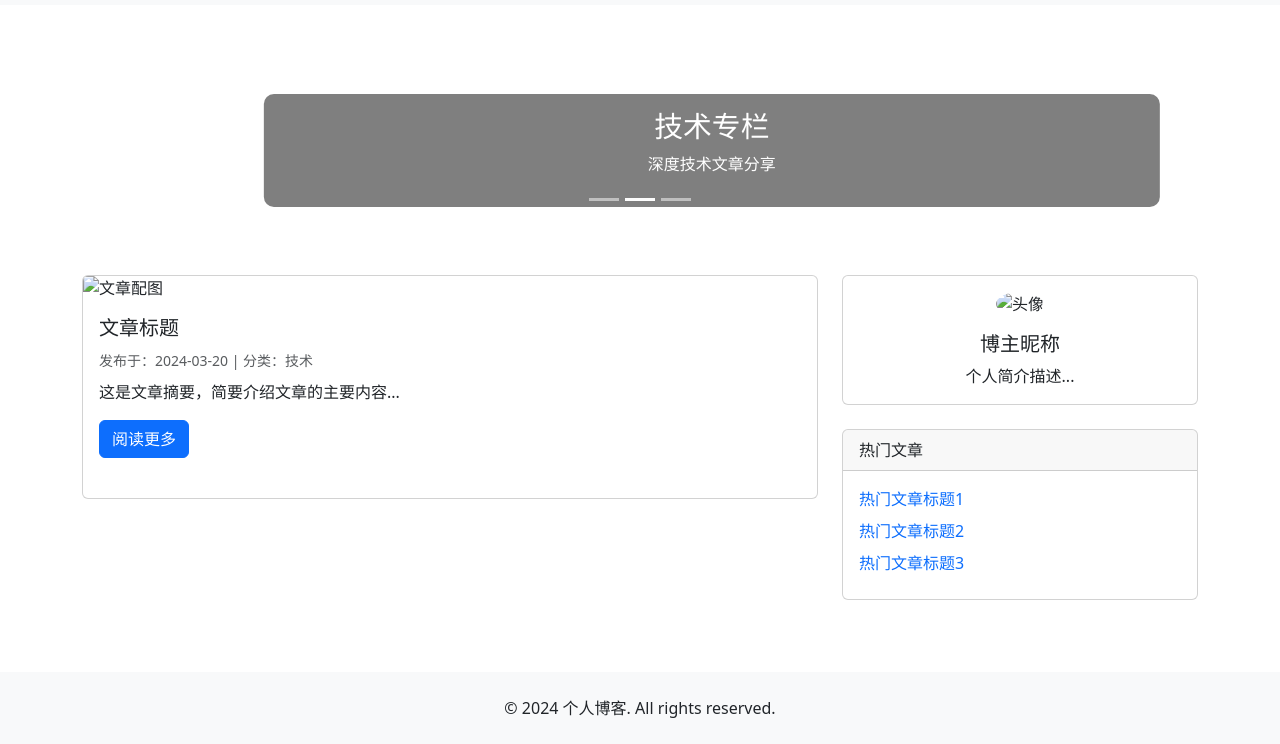
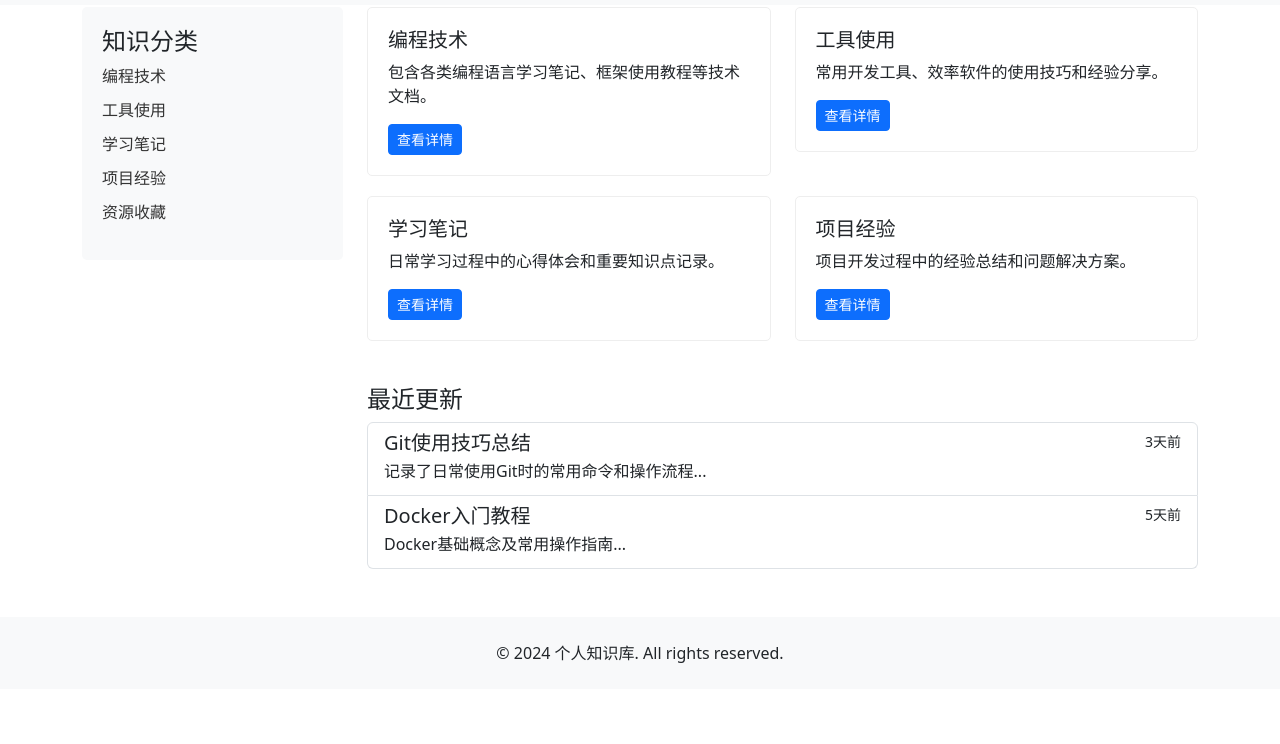
Before and after one commit to featon0526/featon0526.github.io, a plain HTML site: page index.html in a window 1280 px wide. Shown: the part 73-817 px from the top of the page. Drawn offline with nearby package versions, Linux system fonts and the light colour scheme.

Commit message:
Add files via upload

```diff
--- a/index.html
+++ b/index.html
@@ -1,19 +1,71 @@
 <!DOCTYPE html>
-<html lang="zh-CN">
+<html lang="zh">
 <head>
     <meta charset="UTF-8">
     <meta name="viewport" content="width=device-width, initial-scale=1.0">
-    <title>我的个人知识博客</title>
+    <title>个人知识库</title>
     <!-- Bootstrap CSS -->
     <link href="https://cdn.jsdelivr.net/npm/bootstrap@5.3.0/dist/css/bootstrap.min.css" rel="stylesheet">
-    <!-- 自定义样式 -->
-    <link href="styles.css" rel="stylesheet">
+    <style>
+        .article-list {
+            background: #f8f9fa;
+            padding: 20px;
+            border-radius: 5px;
+        }
+
+        .article-list ul {
+            list-style: none;
+            padding: 0;
+        }
+
+        .article-list li {
+            margin-bottom: 10px;
+        }
+
+        .article-list a {
+            color: #333;
+            text-decoration: none;
+        }
+
+        .article-list a:hover {
+            color: #007bff;
+        }
+
+        .article-content h1 {
+            margin-bottom: 20px;
+            padding-bottom: 15px;
+            border-bottom: 1px solid #eee;
+        }
+
+        .article-content .meta {
+            color: #666;
+            margin-bottom: 20px;
+            font-size: 14px;
+        }
+
+        .article-content .content {
+            line-height: 1.8;
+            color: #333;
+        }
+
+        .knowledge-card {
+            border: 1px solid #eee;
+            padding: 20px;
+            margin-bottom: 20px;
+            border-radius: 5px;
+            transition: all 0.3s;
+        }
+
+        .knowledge-card:hover {
+            box-shadow: 0 0 15px rgba(0,0,0,0.1);
+        }
+    </style>
 </head>
 <body>
     <!-- 导航栏 -->
     <nav class="navbar navbar-expand-lg navbar-light bg-light fixed-top">
         <div class="container">
-            <a class="navbar-brand" href="#">个人知识博客</a>
+            <a class="navbar-brand" href="#">个人知识库</a>
             <button class="navbar-toggler" type="button" data-bs-toggle="collapse" data-bs-target="#navbarNav">
                 <span class="navbar-toggler-icon"></span>
             </button>
@@ -23,121 +75,107 @@
                         <a class="nav-link active" href="#">首页</a>
                     </li>
                     <li class="nav-item">
-                        <a class="nav-link" href="index01.html">文章</a>
+                        <a class="nav-link" href="#">笔记</a>
                     </li>
                     <li class="nav-item">
-                        <a class="nav-link" href="index02.html">工具分类</a>
+                        <a class="nav-link" href="#">项目</a>
                     </li>
                     <li class="nav-item">
-                        <a class="nav-link" href="index03.html">关于</a>
+                        <a class="nav-link" href="#">资源</a>
                     </li>
                 </ul>
                 <form class="d-flex">
-                    <input class="form-control me-2" type="search" placeholder="搜索文章...">
+                    <input class="form-control me-2" type="search" placeholder="搜索知识...">
                     <button class="btn btn-outline-primary" type="submit">搜索</button>
                 </form>
             </div>
         </div>
     </nav>
 
-    <!-- 轮播图Banner -->
-    <div id="mainCarousel" class="carousel slide" data-bs-ride="carousel">
-        <div class="carousel-indicators">
-            <button type="button" data-bs-target="#mainCarousel" data-bs-slide-to="0" class="active"></button>
-            <button type="button" data-bs-target="#mainCarousel" data-bs-slide-to="1"></button>
-            <button type="button" data-bs-target="#mainCarousel" data-bs-slide-to="2"></button>
-        </div>
-        <div class="carousel-inner">
-            <div class="carousel-item active">
-                <img src="banner1.jpg" class="d-block w-100" alt="Banner 1">
-                <div class="carousel-caption">
-                    <h2>欢迎来到我的知识博客</h2>
-                    <p>分享技术，记录生活</p>
+    <!-- 主要内容区 -->
+    <div class="container" style="margin-top: 80px;">
+        <div class="row">
+            <!-- 左侧分类导航 -->
+            <div class="col-md-3">
+                <div class="article-list">
+                    <h4>知识分类</h4>
+                    <ul>
+                        <li><a href="#">编程技术</a></li>
+                        <li><a href="#">工具使用</a></li>
+                        <li><a href="#">学习笔记</a></li>
+                        <li><a href="#">项目经验</a></li>
+                        <li><a href="#">资源收藏</a></li>
+                    </ul>
                 </div>
             </div>
-            <div class="carousel-item">
-                <img src="banner2.jpg" class="d-block w-100" alt="Banner 2">
-                <div class="carousel-caption">
-                    <h2>技术专栏</h2>
-                    <p>深度技术文章分享</p>
+
+            <!-- 右侧内容展示 -->
+            <div class="col-md-9">
+                <!-- 知识卡片区域 -->
+                <div class="row">
+                    <div class="col-md-6">
+                        <div class="knowledge-card">
+                            <h5>编程技术</h5>
+                            <p>包含各类编程语言学习笔记、框架使用教程等技术文档。</p>
+                            <a href="#" class="btn btn-primary btn-sm">查看详情</a>
                         </div>
                     </div>
-            <div class="carousel-item">
-                <img src="banner3.jpg" class="d-block w-100" alt="Banner 3">
-                <div class="carousel-caption">
-                    <h2>生活随笔</h2>
-                    <p>记录精彩生活点滴</p>
+                    <div class="col-md-6">
+                        <div class="knowledge-card">
+                            <h5>工具使用</h5>
+                            <p>常用开发工具、效率软件的使用技巧和经验分享。</p>
+                            <a href="#" class="btn btn-primary btn-sm">查看详情</a>
                         </div>
                     </div>
+                    <div class="col-md-6">
+                        <div class="knowledge-card">
+                            <h5>学习笔记</h5>
+                            <p>日常学习过程中的心得体会和重要知识点记录。</p>
+                            <a href="#" class="btn btn-primary btn-sm">查看详情</a>
                         </div>
-        <button class="carousel-control-prev" type="button" data-bs-target="#mainCarousel" data-bs-slide="prev">
-            <span class="carousel-control-prev-icon"></span>
-        </button>
-        <button class="carousel-control-next" type="button" data-bs-target="#mainCarousel" data-bs-slide="next">
-            <span class="carousel-control-next-icon"></span>
-        </button>
                     </div>
-
-    <!-- 主要内容区 -->
-    <div class="container my-5">
-        <div class="row">
-            <!-- 文章列表 -->
-            <div class="col-lg-8">
-                <!-- 文章卡片 -->
-                <div class="card mb-4 pb-4">
-                    <img src="article1.jpg" class="card-img-top" alt="文章配图" loading="lazy">
-                    <div class="card-body">
-                        <h5 class="card-title">文章标题</h5>
-                        <div class="text-muted mb-2">
-                            <small>发布于：2024-03-20 | 分类：技术</small>
-                        </div>
-                        <p class="card-text">这是文章摘要，简要介绍文章的主要内容...</p>
-                        <a href="#" class="btn btn-primary">阅读更多</a>
+                    <div class="col-md-6">
+                        <div class="knowledge-card">
+                            <h5>项目经验</h5>
+                            <p>项目开发过程中的经验总结和问题解决方案。</p>
+                            <a href="#" class="btn btn-primary btn-sm">查看详情</a>
                         </div>
                     </div>
                 </div>
 
-            <!-- 侧边栏 -->
-            <div class="col-lg-4">
-                <!-- 个人简介 -->
-                <div class="card mb-4">
-                    <div class="card-body text-center">
-                        <img src="avatar.jpg" class="rounded-circle mb-3" alt="头像" style="width: 150px;">
-                        <h5 class="card-title">博主昵称</h5>
-                        <p class="card-text">个人简介描述...</p>
+                <!-- 最近更新 -->
+                <div class="mt-4">
+                    <h4>最近更新</h4>
+                    <div class="list-group">
+                        <a href="#" class="list-group-item list-group-item-action">
+                            <div class="d-flex w-100 justify-content-between">
+                                <h5 class="mb-1">Git使用技巧总结</h5>
+                                <small>3天前</small>
                             </div>
+                            <p class="mb-1">记录了日常使用Git时的常用命令和操作流程...</p>
+                        </a>
+                        <a href="#" class="list-group-item list-group-item-action">
+                            <div class="d-flex w-100 justify-content-between">
+                                <h5 class="mb-1">Docker入门教程</h5>
+                                <small>5天前</small>
                             </div>
-
-                <!-- 热门文章 -->
-                <div class="card mb-4">
-                    <div class="card-header">热门文章</div>
-                    <div class="card-body">
-                        <ul class="list-unstyled mb-0">
-                            <li class="mb-2"><a href="index0101.html" class="text-decoration-none">热门文章标题1</a></li>
-                            <li class="mb-2"><a href="index0102.html" class="text-decoration-none">热门文章标题2</a></li>
-                            <li class="mb-2"><a href="index0103.html" class="text-decoration-none">热门文章标题3</a></li>
-                        </ul>
+                            <p class="mb-1">Docker基础概念及常用操作指南...</p>
+                        </a>
                     </div>
                 </div>
             </div>
         </div>
     </div>
 
-    <!-- 返回顶部按钮 -->
-    <button id="backToTop" class="btn btn-primary rounded-circle position-fixed bottom-0 end-0 m-4">
-        <i class="bi bi-arrow-up"></i>
-    </button>
-
     <!-- 页脚 -->
     <footer class="bg-light py-4 mt-5">
         <div class="container text-center">
-            <p class="mb-0">© 2024 个人博客. All rights reserved.</p>
+            <p class="mb-0">© 2024 个人知识库. All rights reserved.</p>
         </div>
     </footer>
 
-    <!-- Bootstrap Bundle JS -->
-    <script src="https://cdn.jsdelivr.net/npm/bootstrap@5.3.0/dist/js/bootstrap.bundle.min.js"></script>
-    <!-- 自定义JS -->
-    <script src="main.js"></script>
+    <!-- Bootstrap JS 和依赖 -->
+    <script src="https://cdn.jsdelivr.net/npm/@popperjs/core@2.11.6/dist/umd/popper.min.js"></script>
+    <script src="https://cdn.jsdelivr.net/npm/bootstrap@5.3.0/dist/js/bootstrap.min.js"></script>
 </body>
 </html>
```
Lines whose indentation alone changed are shown as unchanged.
